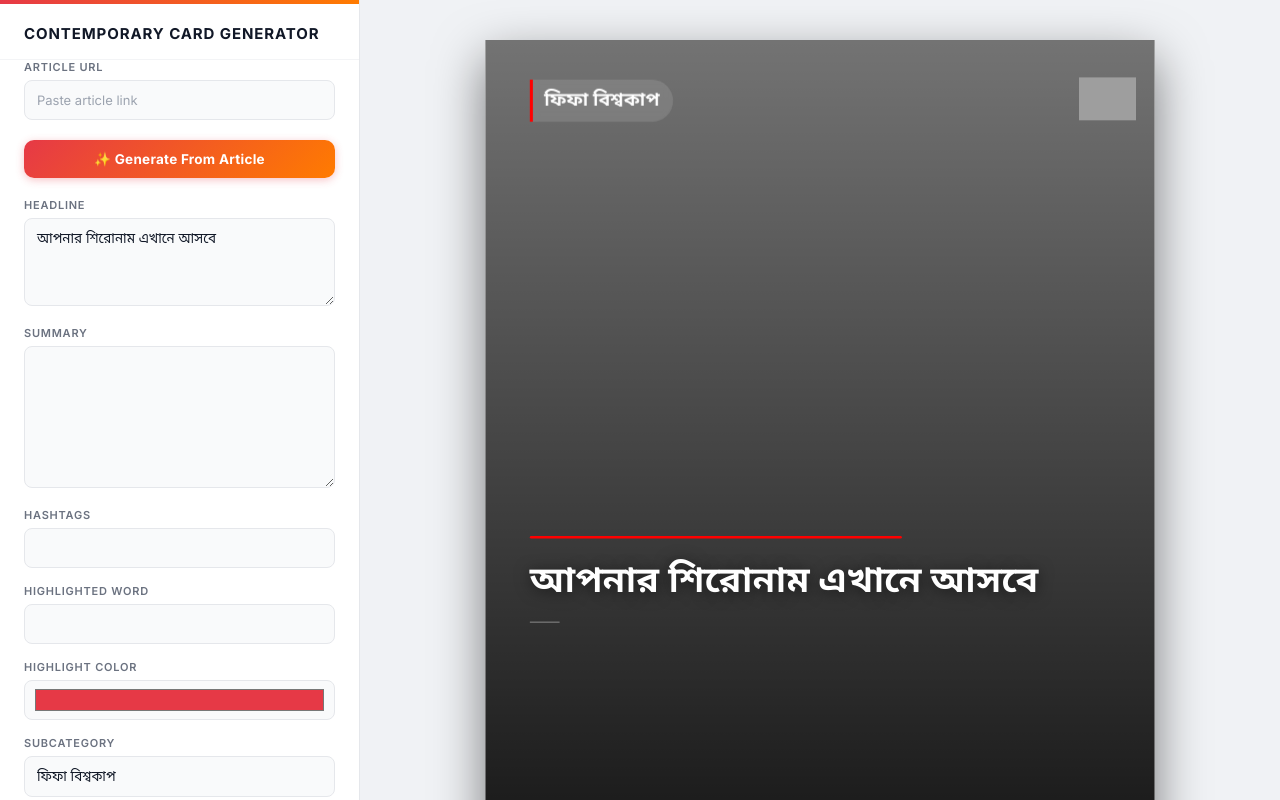
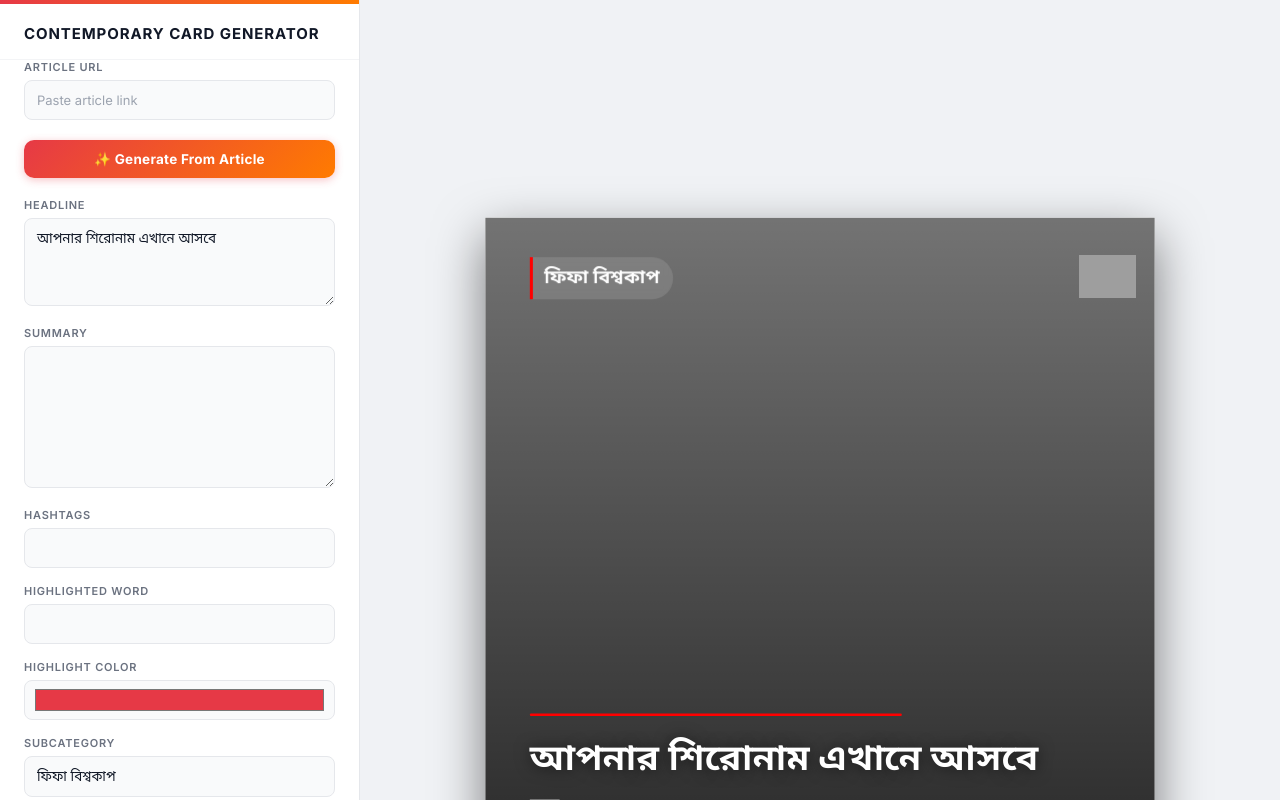
Before and after one commit to Sumaiya-Tabassum42/manual_temp, a React (Vite) app: page / in a window 1280 px wide. Built offline with nearby package versions, Linux system fonts and the light colour scheme; grey boxes are pictures that could not be loaded.

Commit message:
Update index.css

```diff
--- a/src/index.css
+++ b/src/index.css
@@ -174,25 +174,38 @@ body {
   display: flex;
   flex-direction: column;
   align-items: center;
-  justify-content: flex-start;
-  gap: 20px;
+  justify-content: center;
+  gap: 0;
   background: #f0f2f5;
-  overflow-y: auto;
-  overflow-x: hidden;
-  padding: 40px 0;
+  overflow: hidden;
 }
 
 /* ─── CARD ZOOM ─── */
 .preview-frame {
   transform: scale(0.62);
-  transform-origin: top center;
+  transform-origin: center;
   box-shadow: 0 30px 80px rgba(0, 0, 0, 0.50);
   border-radius: 12px;
-  margin-bottom: -500px;
+  margin-bottom: -510px;
 }
 
 /* ─── DOWNLOAD BUTTON ─── */
-.download-btn { margin-top: -70px; padding: 11px 24px; background: #111827; border: none; border-radius: 10px; font-family: "Inter", sans-serif; font-weight: 600; font-size: 13.5px; cursor: pointer; color: #ffffff; letter-spacing: 0.02em; transition: background 0.2s, transform 0.15s, box-shadow 0.15s; box-shadow: 0 2px 8px rgba(0, 0, 0, 0.18); }
+.download-btn {
+  margin-top: 0px;
+  padding: 11px 24px;
+  background: #111827;
+  border: none;
+  border-radius: 10px;
+  font-family: "Inter", sans-serif;
+  font-weight: 600;
+  font-size: 13.5px;
+  cursor: pointer;
+  color: #ffffff;
+  letter-spacing: 0.02em;
+  transition: background 0.2s, transform 0.15s, box-shadow 0.15s;
+  box-shadow: 0 2px 8px rgba(0, 0, 0, 0.18);
+}
+
 .download-btn:hover {
   background: #1f2937;
   transform: translateY(-1px);
```
